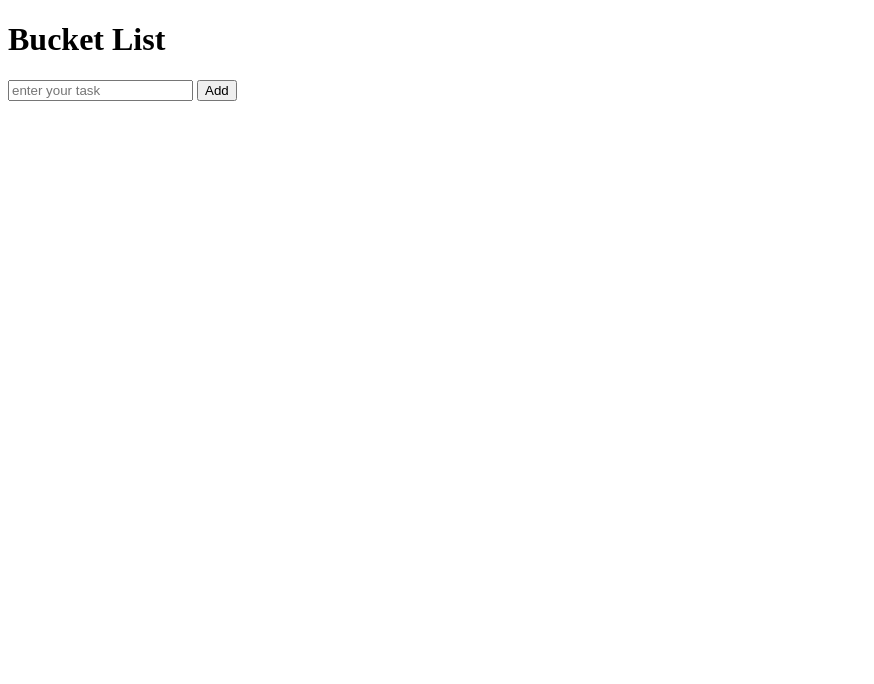
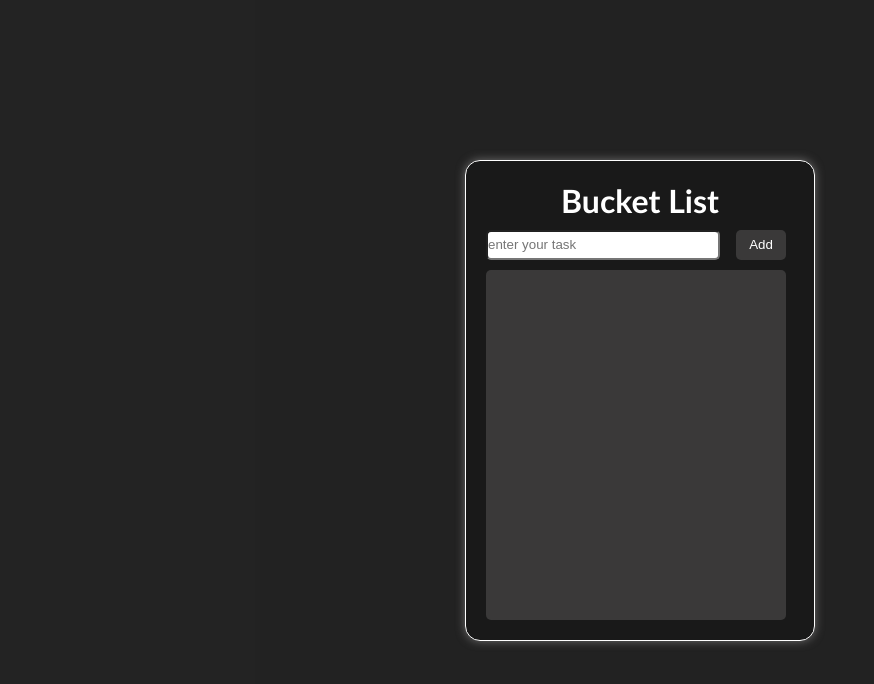
Before and after one commit to Vamsi-lll/JavaScript, a plain HTML site: page Bucket_list/index.html in a window 1280 px wide. Shown: the whole page, without its empty margins (0-874 px from the left). Drawn offline with Linux system fonts and the light colour scheme.

Commit message:
Update style.css
updated with style code

```diff
--- a/Bucket_list/style.css
+++ b/Bucket_list/style.css
@@ -1 +1,94 @@
 /* style sheet */
+*{
+    margin: 0px;
+    padding: 0px;
+    background-color: rgba(34, 34, 34, 0.938);
+}
+body{
+    display: flex;
+    flex-wrap: wrap;
+    justify-content: center;
+    align-items: center;
+    height: 100vh;
+    font-family: calibri;
+}
+
+.main_containor{
+    min-height: 450px;
+    max-height: 500px;
+    box-sizing: border-box;
+    padding: 20px;
+    width:350px;
+    background-color: rgba(23, 23, 23, 0.762);
+    border: 1px solid white;
+    border-radius: 15px;
+    box-shadow: 0px 0px 10px rgb(110, 109, 109);
+}
+h1{
+    text-align: center;
+    background-color: transparent;
+    color: white;
+}
+.sec_1{
+    width:300px ;
+    height: 30px;
+    background-color: transparent;
+    box-sizing: border-box;
+    margin: 10px 0px;
+    display: flex;
+    justify-content: space-between;
+}
+
+input{
+    width: 230px;
+    border-radius: 5px;
+    background-color: white;
+}
+
+.add_btn{
+    background-color: rgb(58, 57, 57);
+    color: white;
+    border-radius: 5px;
+    width:50px;
+    border: none;
+}
+.sec_2{
+    height: 350px;
+    width: 300px;
+    background-color: rgb(58, 57, 57);
+    border-radius: 5px;
+    box-sizing: border-box;
+    padding: 5px;
+    overflow: scroll;
+    scrollbar-width: none;
+}
+
+.btn_con{
+    display: flex;
+    justify-content: space-evenly;
+    width: 50px;
+}
+
+.lst{
+    display: flex;
+    justify-content: space-between;
+    padding: 5px;
+    margin-bottom: 2px;
+    box-sizing: border-box;
+    border-radius: 5px;
+    color: white;
+    overflow-x: hidden;
+}
+.don,.del{
+    border-radius: 5px;
+    height: 21px;
+    width: 20px;
+    color: white;
+    border: none;
+}
+.don{
+    background-color: #304313;
+}
+.del{
+    background-color: #680c0c;
+}
```
